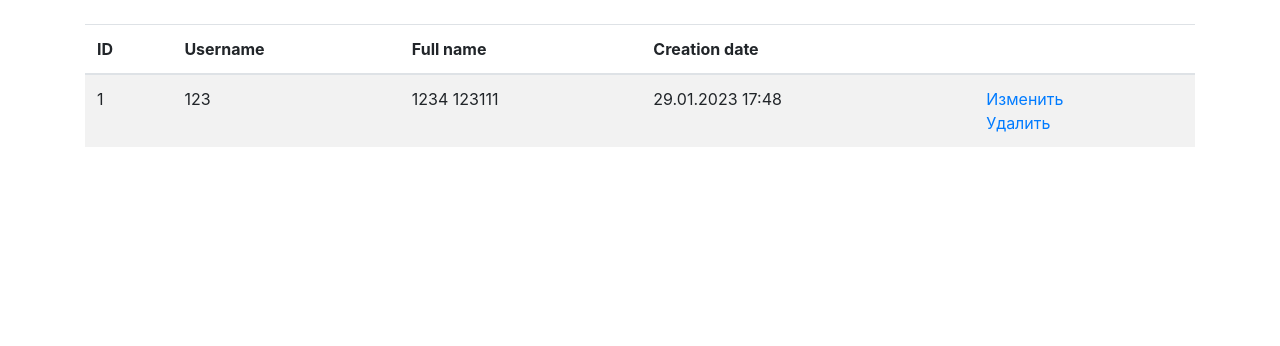
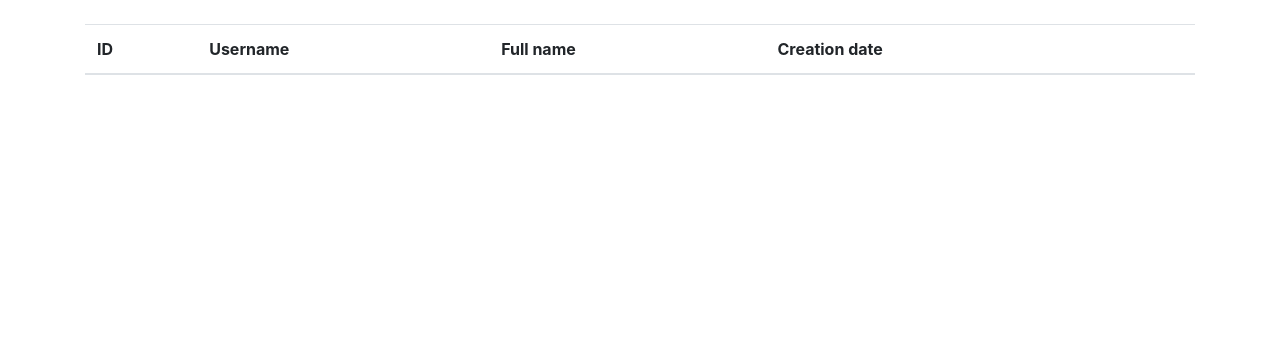
Before and after one commit to Vasiliii3/task_managerd, a Django app: page /users/ in a window 1280 px wide. Shown: the part 114-460 px from the top of the page. Run offline with Django 4.2, Linux system fonts and the light colour scheme; lists and menus that the app fills with data are empty; some libraries are stand-ins or nearby versions.

Commit message:
add for users

```diff
--- a/task_manager/templates/users/users.html
+++ b/task_manager/templates/users/users.html
@@ -17,17 +17,19 @@
             </tr>
         </thead>
         <tbody>
+        {% for user in users %}
             <tr>
-            <td>1</td>
-            <td>123</td>
-            <td>1234 123111</td>
-            <td>29.01.2023 17:48</td>
+            <td>{{ user.id }}</td>
+            <td>{{ user.username }}</td>
+            <td>{{ user.first_name }} {{ user.last_name }}</td>
+            <td>{{ user.date_joined }}</td>
             <td>
-              <a href="#">{% trans "Change" %}</a>
+              <a href="{%url 'users_update' user.id %}">{% trans "Change" %}</a>
               <br>
-              <a href="#">{% trans "Delete" %}</a>
+              <a href="{%url 'users_delete' user.id %}">{% trans "Delete" %}</a>
             </td>
             </tr>
+        {% endfor %}
         </tbody>
     </table>
 {% endblock %}
```
